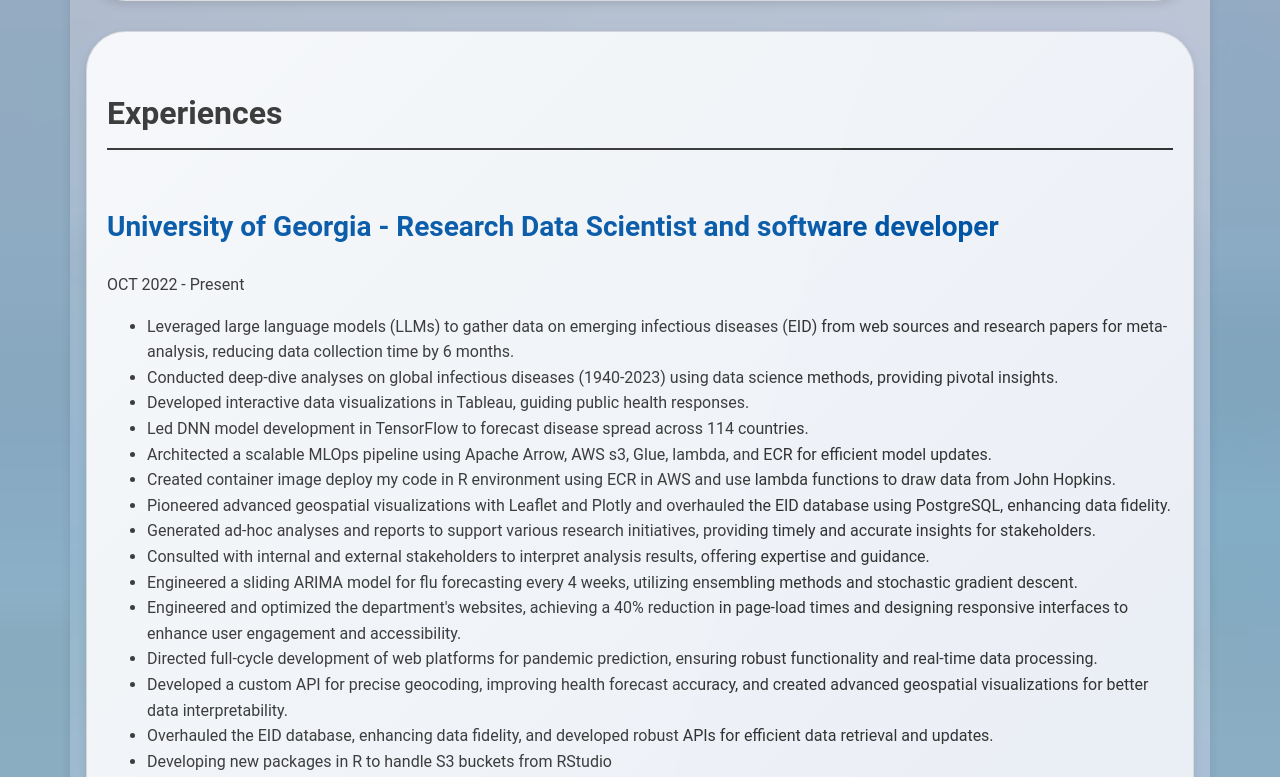
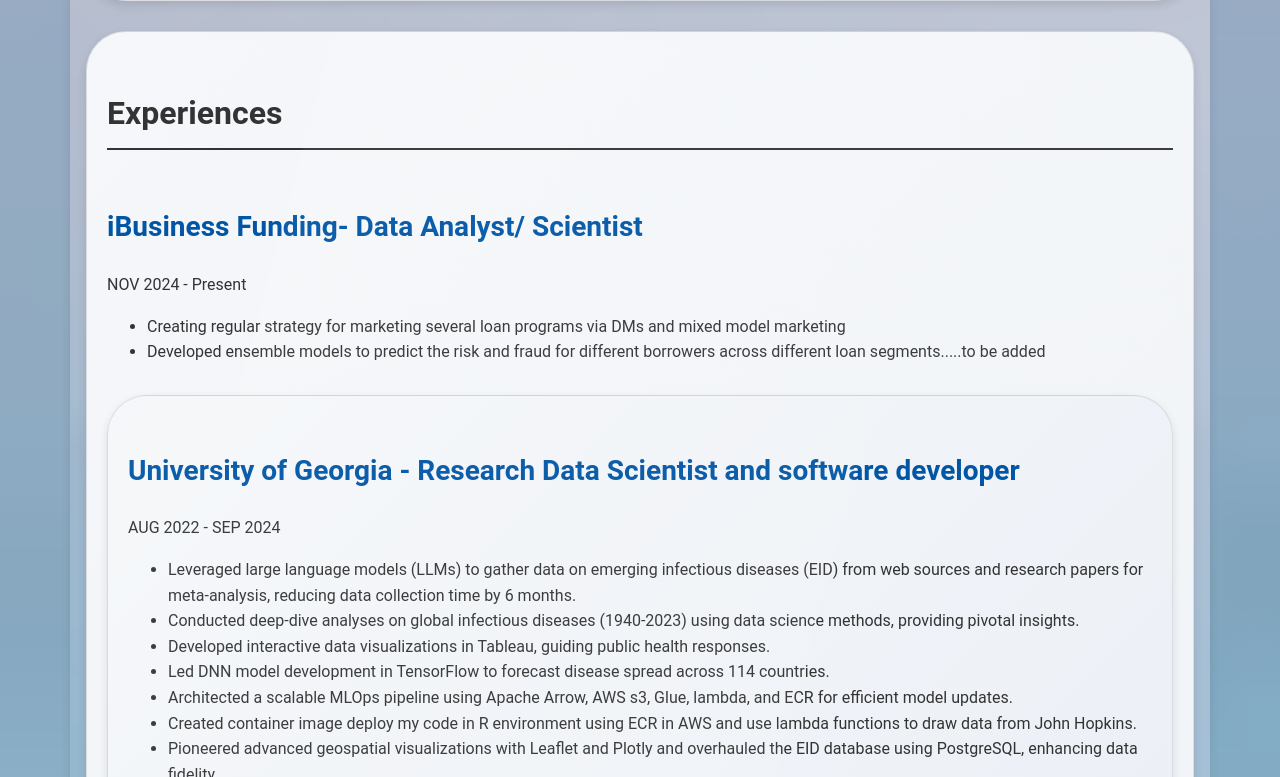
Before and after one commit to pavanbodanki/portfolio, a plain HTML site: page index.html in a window 1280 px wide. Shown: the part 3245-4022 px from the top of the page. Drawn offline with nearby package versions, Linux system fonts and the light colour scheme.

Commit message:
Update index.html

```diff
--- a/index.html
+++ b/index.html
@@ -339,12 +339,20 @@ body {
         </div>
 
 	</div>
+<div class="section experiences"><div class="card">
+        <h2>Experiences</h2>
+        <div class="job">
+            <h3>iBusiness Funding- Data Analyst/ Scientist</h3>
+            <p>NOV 2024 - Present</p>
+<ul>
+<li> Creating regular strategy for marketing several loan programs via DMs and mixed model marketing</li>
+<li>Developed ensemble models to predict the risk and fraud for different borrowers across different loan segments.....to be added</li>
+</ul>
 
     <div class="section experiences"><div class="card">
-        <h2>Experiences</h2>
         <div class="job">
             <h3>University of Georgia - Research Data Scientist and software developer</h3>
-            <p>OCT 2022 - Present</p>
+            <p>AUG 2022 - SEP 2024</p>
 			<ul>
 				<li>Leveraged large language models (LLMs) to gather data on emerging infectious diseases (EID) from web sources and research papers for meta-analysis, reducing data collection time by 6 months.</li>
 				<li>Conducted deep-dive analyses on global infectious diseases (1940-2023) using data science methods, providing pivotal insights.</li>
```
